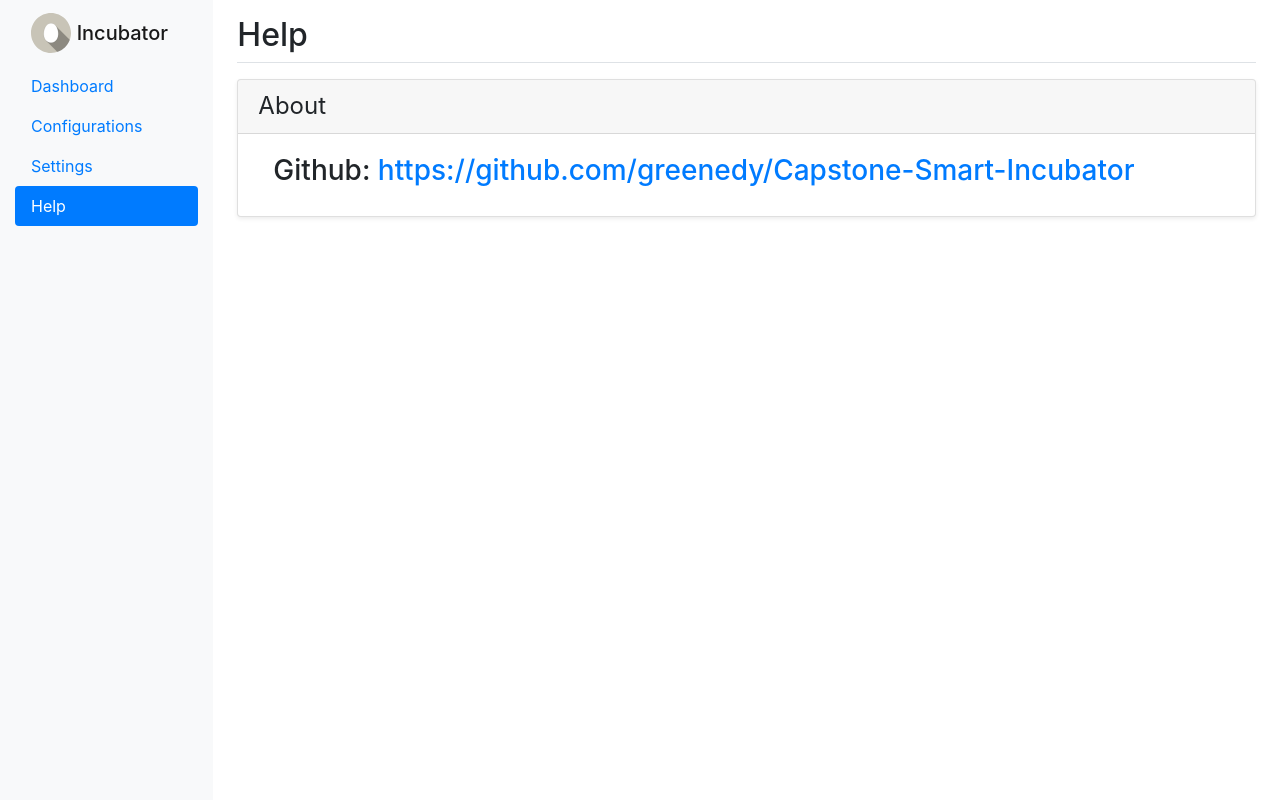
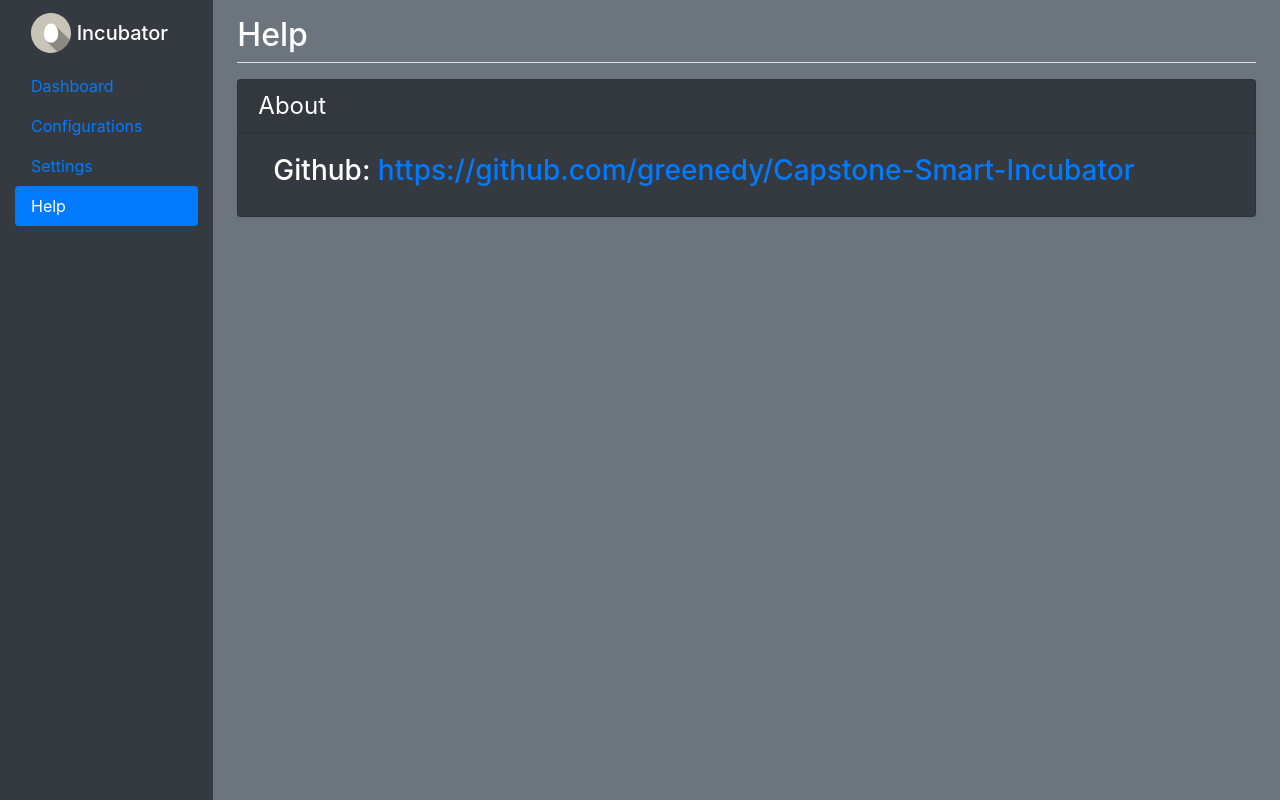
Before and after one commit to greenedy/Capstone-Smart-Incubator, a Flask app: page /help in a window 1280 px wide. Run offline with Flask 2, Linux system fonts and the light colour scheme; the visitor is signed in with stand-in values (Sample User, id 1); some libraries are stand-ins or nearby versions.

Commit message:
- Changed to a dark theme

```diff
--- a/app.py
+++ b/app.py
@@ -60,9 +60,14 @@ def dashboard_load():
 
         myresult = mycursor.fetchall();
 
-        for row in myresult:
-            humidity = row[0]
-            temperature = row[1]
+        if not myresult:
+            humidity = 0
+            temperature = 0
+
+        else:
+            for row in myresult:
+                humidity = row[0]
+                temperature = row[1]
 
         templateData = {
             'humidity': humidity,
--- a/templates/help.html
+++ b/templates/help.html
@@ -7,12 +7,12 @@
     <link href="/static/css/style.css" rel="stylesheet" media="screen">
     <link rel="shortcut icon" href="/static/image/favicon.ico">
 </head>
-<body>
+<body class="text-white bg-secondary">
     <div class="container-fluid">
          <div class="row">
-             <nav class="col-md-2 navbar-left sidebar bg-light nav-pills">
+             <nav class="col-md-2 navbar-left sidebar bg-dark nav-pills">
                   <div class="sidebar-sticky">
-                      <nav class="navbar navbar-light bg-light">
+                      <nav class="navbar navbar-dark bg-dark">
                           <span class="navbar-brand mx-auto" >
                             <img src="/static/image/egg-icon.svg" width="40" height="40" class="" alt="An icon of an egg">
                             <span class="navbar-brand mb-0 text-center h1 align-middle">Incubator</span>
@@ -43,7 +43,7 @@
 
                 <div class="row pt-3">
                         <div class="col-sm-12">
-                            <div class="card mb-12 shadow-sm">
+                            <div class="card mb-12 shadow-sm bg-dark">
                                 <div class="card-header">
                                     <h4 class="my-0 font-weight-normal">About</h4>
                                 </div>
--- a/templates/login.html
+++ b/templates/login.html
@@ -9,7 +9,7 @@
     <link rel="shortcut icon" href="/static/image/favicon.ico">
   </head>
 
-  <body class="text-center">
+  <body class="text-center text-white bg-dark">
     <form class="form-signin" action="login" method="POST" >
       <img class="mb-4" src="/static/image/egg-icon.svg" alt="An icon of an egg" width="72" height="72">
       <h1 class="h3 mb-3 font-weight-normal">Incubator</h1>
--- a/templates/settings.html
+++ b/templates/settings.html
@@ -7,12 +7,12 @@
     <link href="/static/css/style.css" rel="stylesheet" media="screen">
     <link rel="shortcut icon" href="/static/image/favicon.ico">
 </head>
-<body>
+<body class="text-white bg-secondary">
     <div class="container-fluid">
          <div class="row">
-             <nav class="col-md-2 navbar-left sidebar bg-light nav-pills">
+             <nav class="col-md-2 navbar-left sidebar bg-dark nav-pills">
                   <div class="sidebar-sticky">
-                      <nav class="navbar navbar-light bg-light">
+                      <nav class="navbar navbar-dark bg-dark">
                           <span class="navbar-brand mx-auto" >
                             <img src="/static/image/egg-icon.svg" width="40" height="40" class="" alt="An icon of an egg">
                             <span class="navbar-brand mb-0 text-center h1 align-middle">Incubator</span>
```
Also changed, not shown: templates/configurations.html (+6 -6 lines), templates/dashboard.html (+14 -6 lines).
